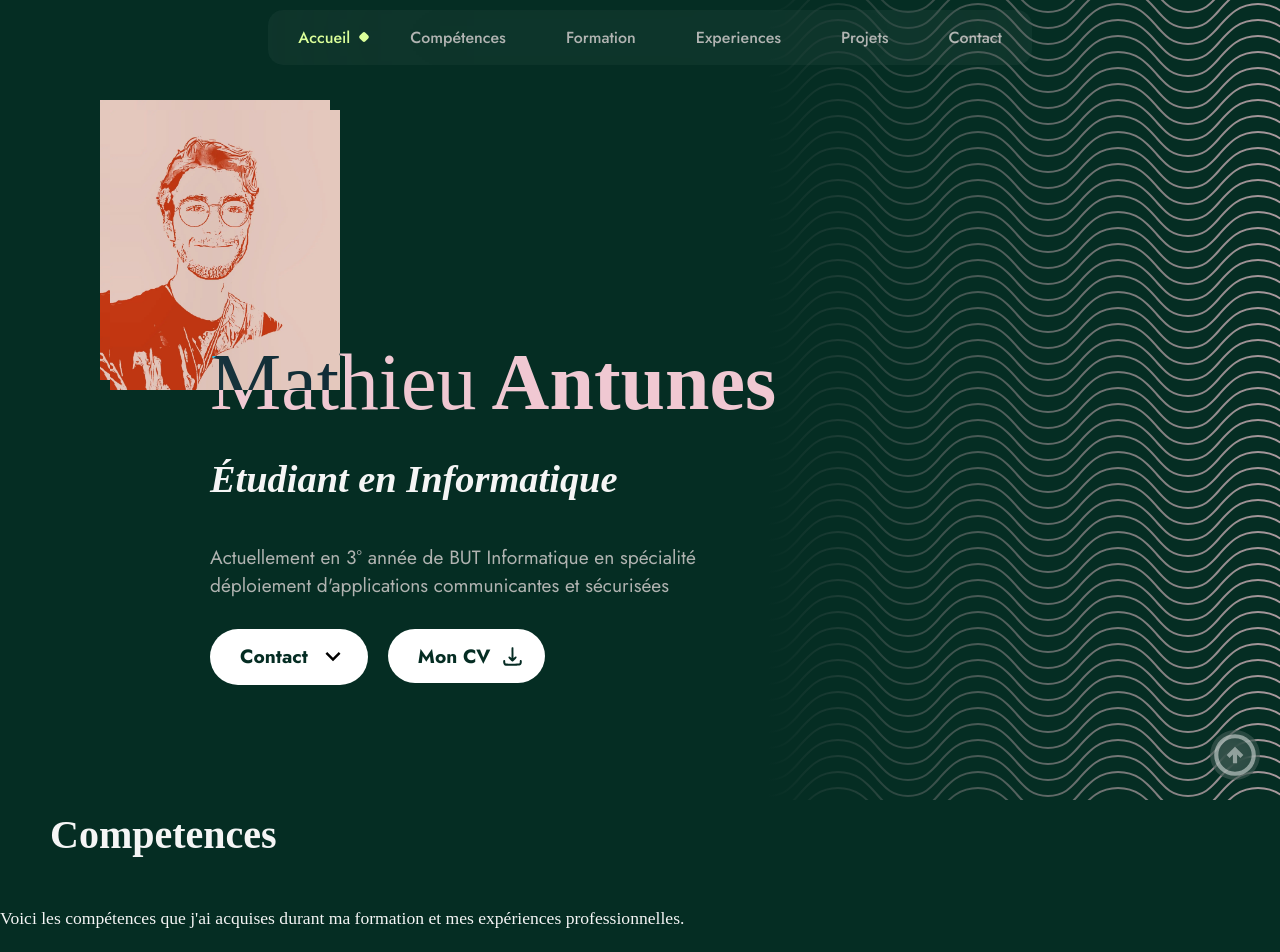
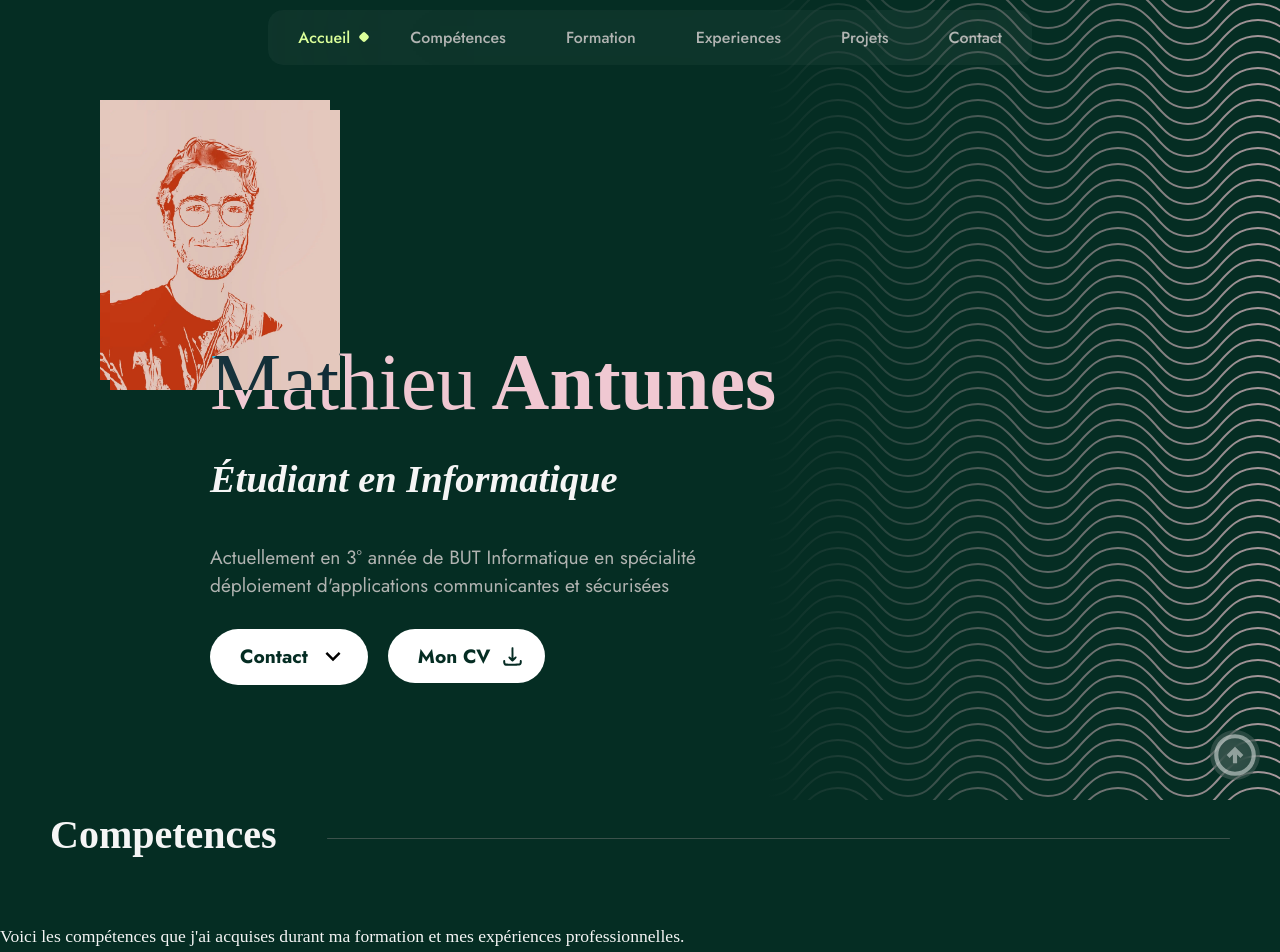
Before and after one commit to Malachite01/portfolio, a React (Create React App) app: page /#/ in a window 1280 px wide. Shown: the top 952 px of the page. Built offline with nearby package versions, Linux system fonts and the light colour scheme; a web font is replaced by a local one.

Commit message:
Title separator

```diff
--- a/src/Application/components/GoBackUp.tsx
+++ b/src/Application/components/GoBackUp.tsx
@@ -4,7 +4,7 @@ import AnchorLink from "react-anchor-link-smooth-scroll";
 const GoBackUp = () => {
   return (
     <div className="go-back-up-component" data-testid='go-back-up-component'>
-      <AnchorLink href="#top">
+      <AnchorLink href="#top" aria-label="go back up button">
         <svg className="go-back-up-svg" xmlns="http://www.w3.org/2000/svg" viewBox="0 -960 960 960">
           <path d="M440-320h80v-168l64 64 56-56-160-160-160 160 56 56 64-64v168Zm40 240q-83 0-156-31.5T197-197q-54-54-85.5-127T80-480q0-83 31.5-156T197-763q54-54 127-85.5T480-880q83 0 156 31.5T763-763q54 54 85.5 127T880-480q0 83-31.5 156T763-197q-54 54-127 85.5T480-80Zm0-80q134 0 227-93t93-227q0-134-93-227t-227-93q-134 0-227 93t-93 227q0 134 93 227t227 93Zm0-320Z"/>
         </svg>
--- a/src/Application/components/NavBar.tsx
+++ b/src/Application/components/NavBar.tsx
@@ -119,7 +119,7 @@ const NavBar = () => {
       </nav>
 
       <div className="nav-hamburger" ref={navHamburger}>
-        <Hamburger toggled={isOpen} toggle={setOpen}/>
+        <Hamburger toggled={isOpen} toggle={setOpen} aria-label="Menu" />
       </div>
     </div>
   );
--- a/src/Application/pages/Contact.tsx
+++ b/src/Application/pages/Contact.tsx
@@ -22,7 +22,10 @@ const Contact = () => {
 
   return (
     <div className="component contact" data-testid='contact-component'>
-      <h1 id="contact" className="title">Contact</h1>
+      <div className="title-container">
+        <h1 id="contact" className="title">Contact</h1>
+        <div className="title-separator"></div>
+      </div>
       <p>Envie de discuter d'un projet ou vous avez simplement une question ? Voici comment me contacter !</p>
       <div className="contact-container">
         {popupVisible && state.succeeded && <p className="popup">Votre message à bien été envoyé ! &ensp;&#10003;</p>}
--- a/src/Application/pages/Experiences.tsx
+++ b/src/Application/pages/Experiences.tsx
@@ -29,7 +29,10 @@ const Experiences = () => {
 
   return (
     <div className="component experiences" data-testid='experiences-component'>
-      <h1 className="title" id="experiences">Experiences</h1>
+      <div className="title-container">
+        <h1 className="title" id="experiences">Experiences</h1>
+        <div className="title-separator"></div>
+      </div>
       <ul className="experiences-list">
         {experiences.map((experience, index) => (
           <div className="experiences-card" key={index}>
--- a/src/Application/pages/Formation.tsx
+++ b/src/Application/pages/Formation.tsx
@@ -13,7 +13,10 @@ const Formation = () => {
 
   return (
     <div className="component formations" data-testid='formations-component'>
-      <h1 className="title" id="formations">Formation</h1>
+      <div className="title-container">
+        <h1 className="title" id="formations">Formation</h1>
+        <div className="title-separator"></div>
+      </div>
       <div className="formations-container">
         {formationsList.map((formation, index) => (
           <React.Fragment key={index}>
--- a/src/Application/pages/Projects.tsx
+++ b/src/Application/pages/Projects.tsx
@@ -71,7 +71,10 @@ const Projects = () => {
 
   return (
     <div className="component projects" data-testid='projects-component'>
-      <h1 className="title" id="projects">Projets</h1>
+      <div className="title-container">
+        <h1 className="title" id="projects">Projets</h1>
+        <div className="title-separator"></div>
+      </div>
       <div className="slider-container" transition-style="in:wipe:top-right">
         <Slider {...settings}>
           {projectList.map((project, index) => (
@@ -81,6 +84,7 @@ const Projects = () => {
               title={project.title}
               description={project.description}
               index={index}
+              key={index}
             />
           ))}
         </Slider>
--- a/src/Application/pages/Skills.tsx
+++ b/src/Application/pages/Skills.tsx
@@ -7,7 +7,10 @@ const Skills = () => {
 
   return (
     <div className="component skills" data-testid='skills-component'>
-      <h1 className="title" id="skills">Competences</h1>
+      <div className="title-container">
+        <h1 className="title" id="skills">Competences</h1>
+        <div className="title-separator"></div>
+      </div>
       <p>Voici les compétences que j'ai acquises durant ma formation et mes expériences professionnelles.</p>
 
       <div className="skills-bottom-container">
--- a/src/style/style.css
+++ b/src/style/style.css
@@ -576,12 +576,6 @@ nav ul {
   margin: 50px auto 0 auto;
 }
 
-.formations .title {
-  position: absolute;
-  margin-top: -30px;
-  left: 0px;
-}
-
 .formations-container {
   width: 80%;
   margin: 0 auto;
@@ -1107,6 +1101,12 @@ nav ul {
   filter: invert(.2);
 }
 
+.title-container {
+  display: flex;
+  align-items: center;
+  justify-content: flex-start;
+}
+
 .title {
   font-family: var(--weird-font);
   font-size: 2.5em;
@@ -1114,6 +1114,17 @@ nav ul {
   margin-bottom: 50px;
   margin-left: 50px;
   text-align: left;
+  flex: 0 0 auto;
+}
+
+.title-separator {
+  margin: 0 50px;
+  height: 1px;
+  border-radius: 25px;
+  background-color: rgba(121, 121, 121, 0.475);
+  margin-top: 15px;
+  margin-bottom: 30px;
+  flex-grow: 1;
 }
 
 .go-back-up-component {
```
Also changed, not shown: src/Application/pages/About.tsx (deleted, +0 -8 lines).
